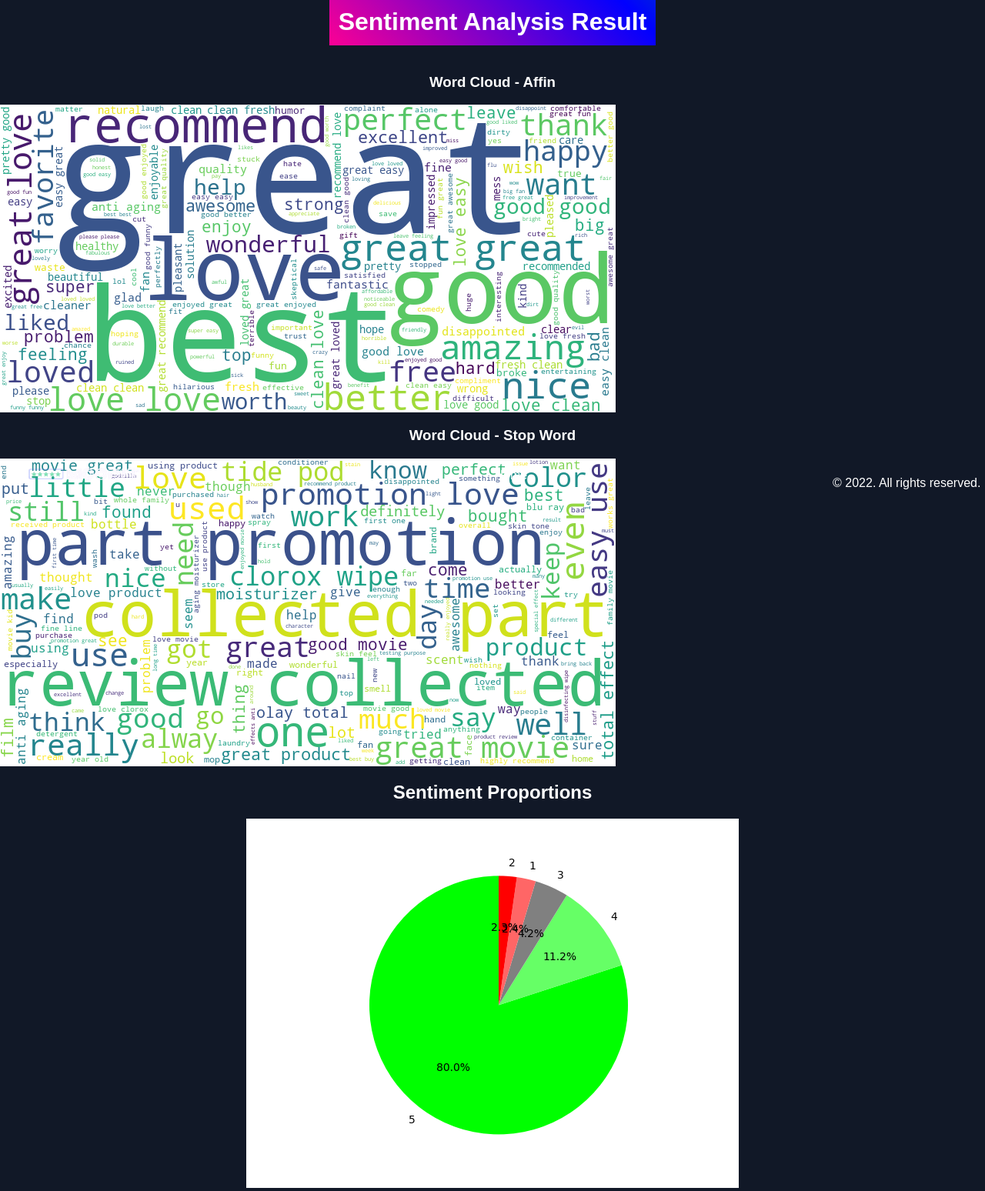
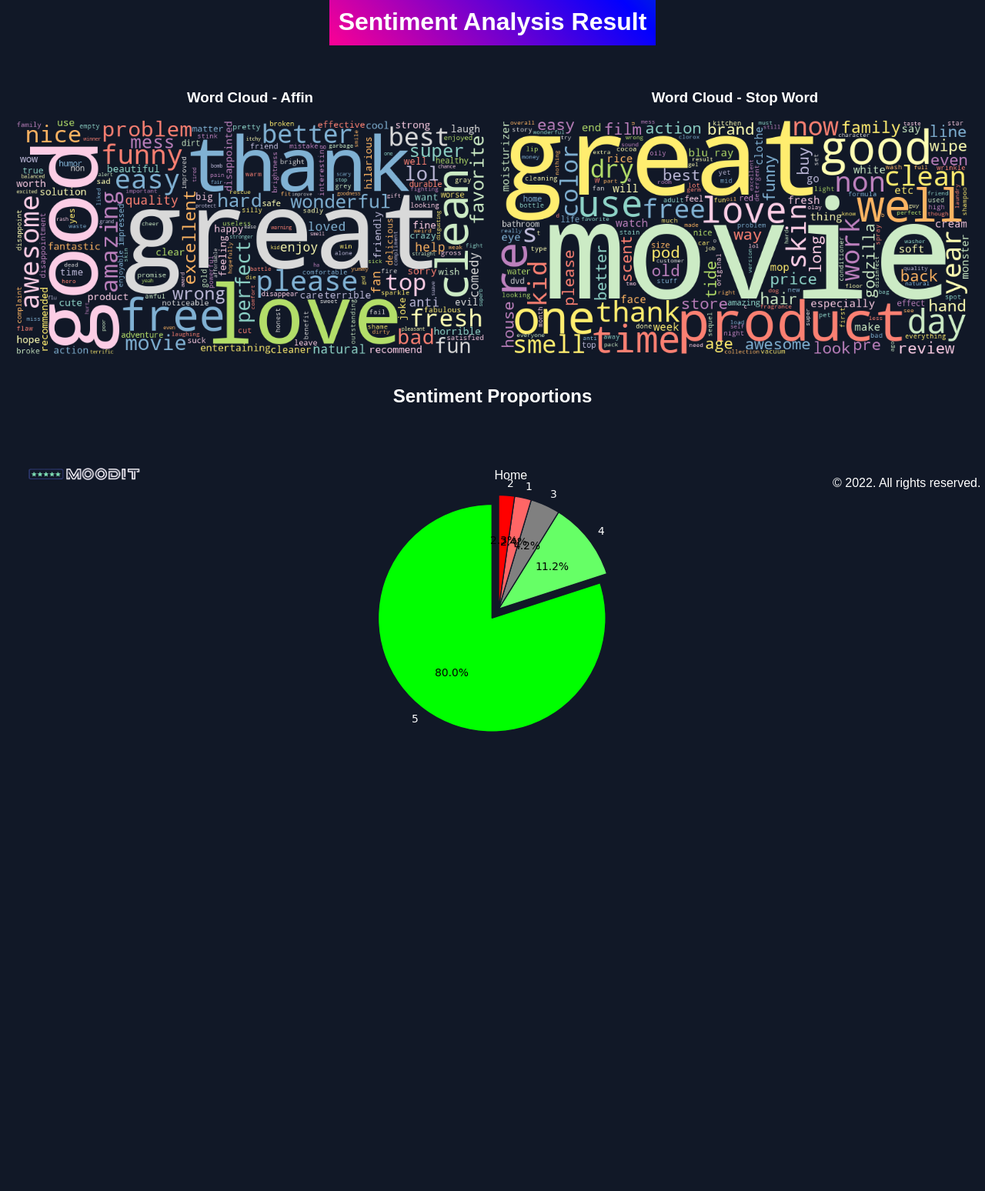
Before and after one commit to juliogver/Mastercamp, a Flask app: page /result in a window 1280 px wide. Shown: the part 120-1668 px from the top of the page at 77% size. After the commit the page ends 1071 px from the top, so only its background shows below. Run offline with Flask 3, Linux system fonts and the light colour scheme; parts of the project's set-up code (start-up, migrations or seed data) failed here and were passed over.

Commit message:
change css

```diff
--- a/web_masterC-2/static/styles.css
+++ b/web_masterC-2/static/styles.css
@@ -207,7 +207,27 @@
 
 
 
-.wordcloud{
-display: flex ;
-justify-content: center;
+
+
+.wordcloud-container {
+  display: flex;
+  justify-content: center;
+  gap: 20px;
+  overflow-x: auto;
+  padding: 20px;
 }
+
+.wordcloud {
+  display: flex;
+  justify-content: center;
+  max-width: 100%;
+}
+
+.result__item {
+  display: flex;
+  flex-direction: column;
+  align-items: center;
+  justify-content: center;
+  text-align: center;
+  overflow-x: hidden;
+}
--- a/web_masterC-2/templates/result.html
+++ b/web_masterC-2/templates/result.html
@@ -36,15 +36,18 @@
 
         <div class="result__content">
           <div class="result__item">
+            <div class="wordcloud-container">
+              <div>
+                <h3>Word Cloud - Affin</h3>
+                <img src="{{ url_for('static', filename='wordcloud_affin.png') }}" alt="Word Cloud" class="wordcloud">
+              </div>
+              <div>
+                <h3>Word Cloud - Stop Word</h3>
+                <img src="{{ url_for('static', filename='wordcloud_all.png') }}" alt="Word Cloud" class="wordcloud">
+              </div>
+            </div>
+          </div>
 
-
-            <h3>Word Cloud - Affin</h3>
-            <img src="{{ url_for('static', filename='wordcloud_affin.png') }}" alt="Word Cloud" class = "wordcloud">
-
-            <h3>Word Cloud - Stop Word </h3>
-            <img src="{{ url_for('static', filename='wordcloud_all.png') }}" alt="Word Cloud" class = "wordcloud">
-
-          </div>
 
           <div class="result__item">
             <h2 class="result__item-title">Sentiment Proportions</h2>
```
Also changed, not shown: web_masterC-2/static/pie_chart.png, web_masterC-2/static/wordcloud_affin.png, web_masterC-2/static/wordcloud_all.png.
